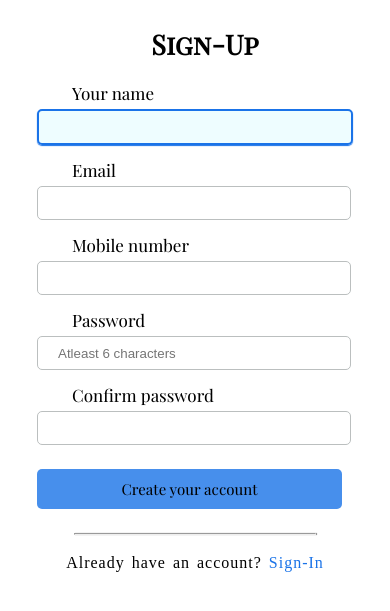
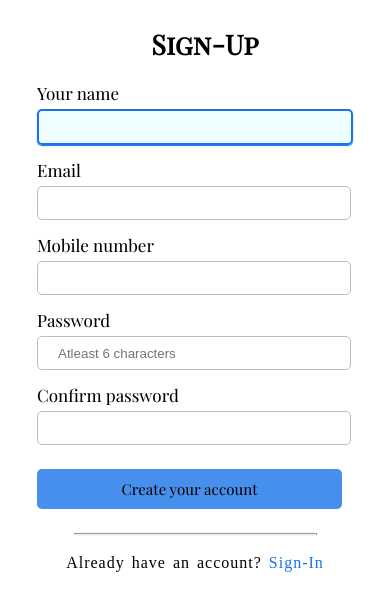
Before and after one commit to koushick01/my-project, a plain HTML site: page prosign.html in a window 390 px wide. Shown: the part 61-672 px from the top of the page. Drawn offline with nearby package versions, Linux system fonts and the light colour scheme.

Commit message:
Update page2.css

```diff
--- a/page2.css
+++ b/page2.css
@@ -140,7 +140,7 @@ p{
         font-family: 'Playfair Display', serif;
         font-weight: 500px;
         font-size: 17px;
-        margin-left: 35px;
+        margin: auto;
     }
     input , button,#warn2{
         width: 300px;
```
